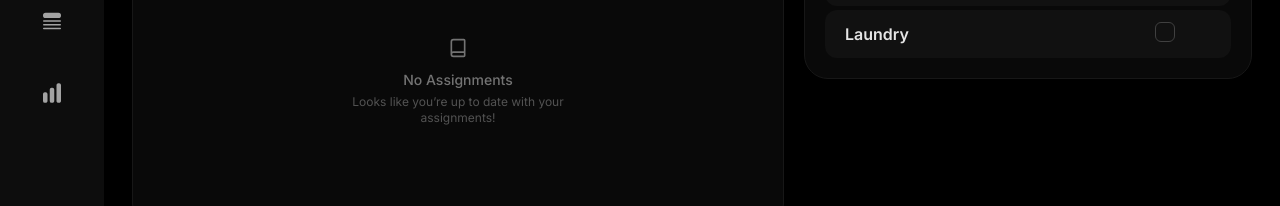
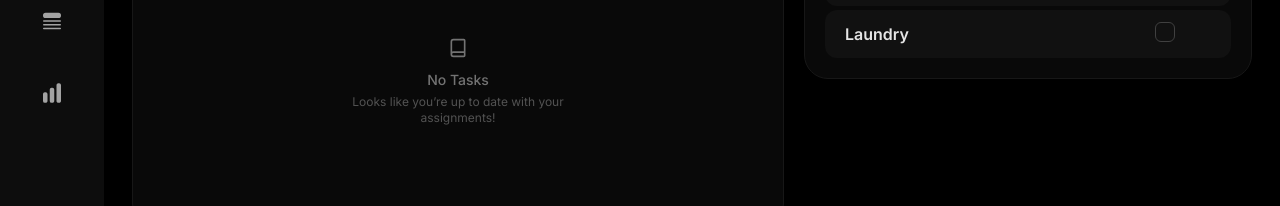
Before and after one commit to GrandeJames/bryzi, a Next.js app: page / in a window 1280 px wide. Shown: the part 267-473 px from the top of the page. Built offline with nearby package versions, Linux system fonts and the light colour scheme.

Commit message:
Update label

```diff
--- a/src/app/(home)/components/AssignmentsSection.tsx
+++ b/src/app/(home)/components/AssignmentsSection.tsx
@@ -93,7 +93,7 @@ function AssignmentsList({ tasks }: { tasks: ClassTask[] }) {
       {incompleteTasks?.length === 0 && completedTasks?.length === 0 && (
         <div className="my-[5rem] text-center">
           <BookIcon className="size-5 text-neutral-500 mx-auto mb-3" />
-          <div className="font-medium text-neutral-500 text-sm">No Assignments</div>
+          <div className="font-medium text-neutral-500 text-sm">No Tasks</div>
           <div className="flex justify-center mt-1">
             <p className="text-xs text-neutral-600 max-w-[15rem]">
               Looks like you’re up to date with your assignments!
```
